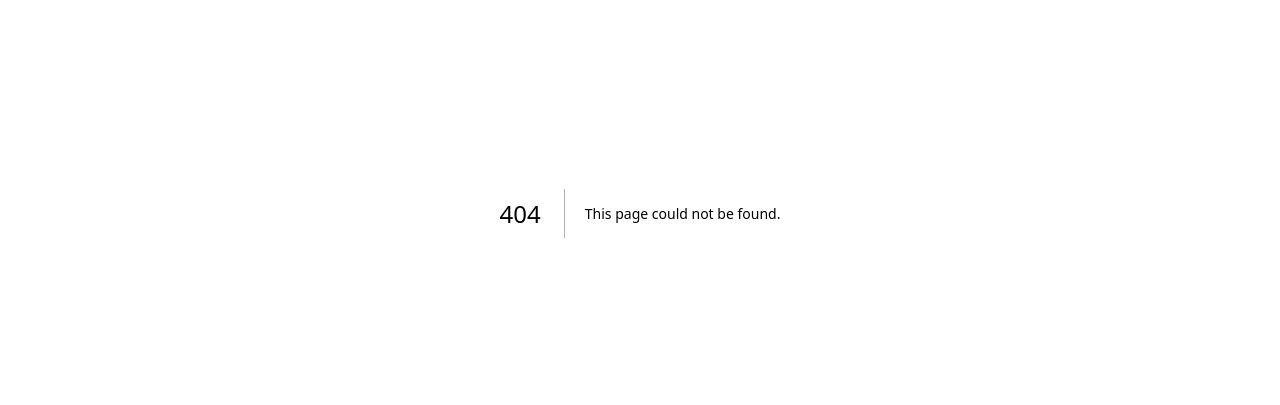
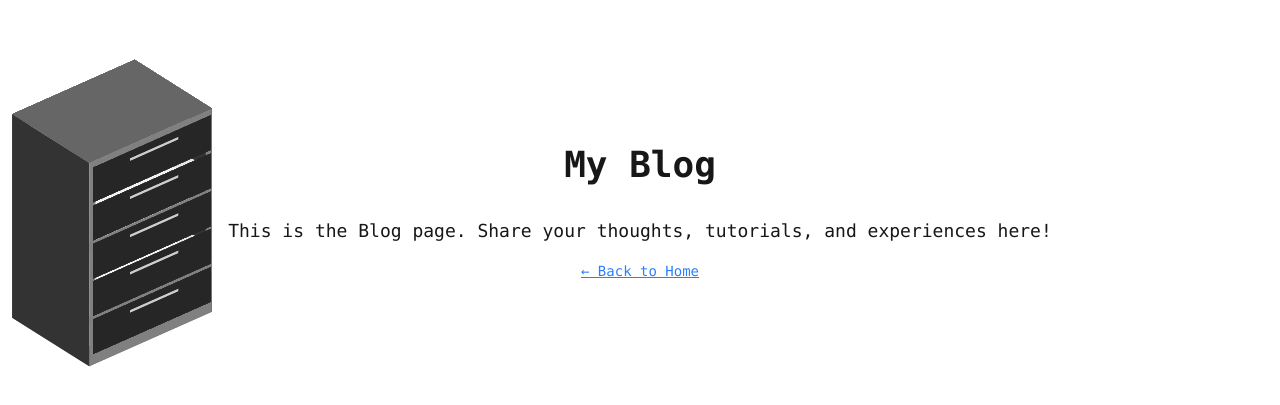
Before and after one commit to Dhruvsa1/Personal-Portfolio, a Next.js app: page /blog in a window 1280 px wide. Before the commit this address had no page. Shown: the part 187-592 px from the top of the page. Built offline with nearby package versions, Linux system fonts and the light colour scheme.

Commit message:
Reposition cabinet to left side with 5 drawers, vertically centered

```diff
--- /dev/null
+++ b/app/blog/page.tsx
@@ -0,0 +1,25 @@
+import Cabinet from "@/components/Cabinet";
+import Link from "next/link";
+
+export default function Blog() {
+  return (
+    <>
+      <main className="flex min-h-screen flex-col items-center justify-center p-24">
+        <div className="z-10 w-full max-w-5xl items-center justify-center font-mono text-sm">
+          <h1 className="text-4xl font-bold text-center mb-8">
+            My Blog
+          </h1>
+          <p className="text-center text-lg mb-4">
+            This is the Blog page. Share your thoughts, tutorials, and experiences here!
+          </p>
+          <div className="text-center">
+            <Link href="/" className="text-blue-500 hover:text-blue-700 underline">
+              ← Back to Home
+            </Link>
+          </div>
+        </div>
+      </main>
+      <Cabinet />
+    </>
+  );
+}
--- a/components/Cabinet.css
+++ b/components/Cabinet.css
@@ -1,7 +1,8 @@
 .cabinet-container {
   position: fixed;
-  bottom: 2rem;
-  right: 2rem;
+  left: 2rem;
+  top: 50%;
+  transform: translateY(-50%);
   z-index: 1000;
 }
 
@@ -77,16 +78,19 @@
   height: calc(var(--frame) * 1.5vmin);
   width: calc(var(--width) * 1vmin);
   position: absolute;
-  transform: translate(-50%, -50%);
   left: 50%;
+  transform: translateX(-50%);
 }
 
 .chest__panel--front-frame::after {
-  top: calc(100% / 3 * 1.01);
+  top: calc(100% / 5 * 2);
+  box-shadow:
+    0 calc(100% / 5 * 1) 0 0 var(--unit-one),
+    0 calc(100% / 5 * 3) 0 0 var(--unit-one);
 }
 
 .chest__panel--front-frame::before {
-  top: calc(100% / 3 * 2.01);
+  top: calc(100% / 5 * 4);
 }
 
 .chest__panel--left,
@@ -127,7 +131,7 @@
 }
 
 .chest__drawer {
-  --drawer-height: calc((var(--height) - (5 * var(--frame))) / 3);
+  --drawer-height: calc((var(--height) - (7 * var(--frame))) / 5);
   position: absolute;
   left: 50%;
   height: calc(var(--drawer-height) * 1vmin);
@@ -148,6 +152,16 @@
 .chest__drawer[data-position="3"] {
   --index: 3;
   top: calc(((3 * var(--frame)) + (2 * var(--drawer-height))) * 1vmin);
+}
+
+.chest__drawer[data-position="4"] {
+  --index: 4;
+  top: calc(((4 * var(--frame)) + (3 * var(--drawer-height))) * 1vmin);
+}
+
+.chest__drawer[data-position="5"] {
+  --index: 5;
+  top: calc(((5 * var(--frame)) + (4 * var(--drawer-height))) * 1vmin);
 }
 
 .drawer__structure {
--- a/components/Cabinet.tsx
+++ b/components/Cabinet.tsx
@@ -50,9 +50,11 @@ export default function Cabinet() {
         </div>
         <div className="chest__panel chest__panel--left"></div>
 
-        <Drawer position={1} label="About" link="/about" />
-        <Drawer position={2} label="Projects" link="/projects" />
-        <Drawer position={3} label="Contact" link="/contact" isLetters={true} />
+        <Drawer position={1} label="Home" link="/" />
+        <Drawer position={2} label="About" link="/about" />
+        <Drawer position={3} label="Projects" link="/projects" />
+        <Drawer position={4} label="Blog" link="/blog" />
+        <Drawer position={5} label="Contact" link="/contact" isLetters={true} />
       </div>
     </div>
   );
```
